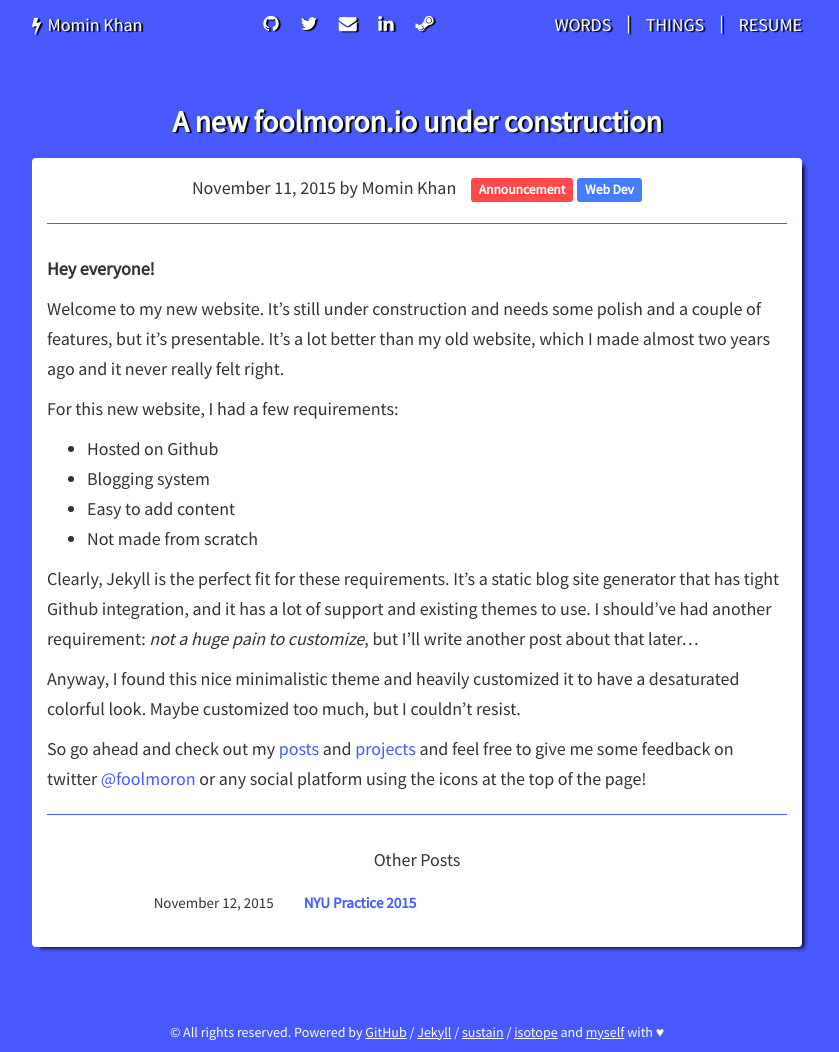
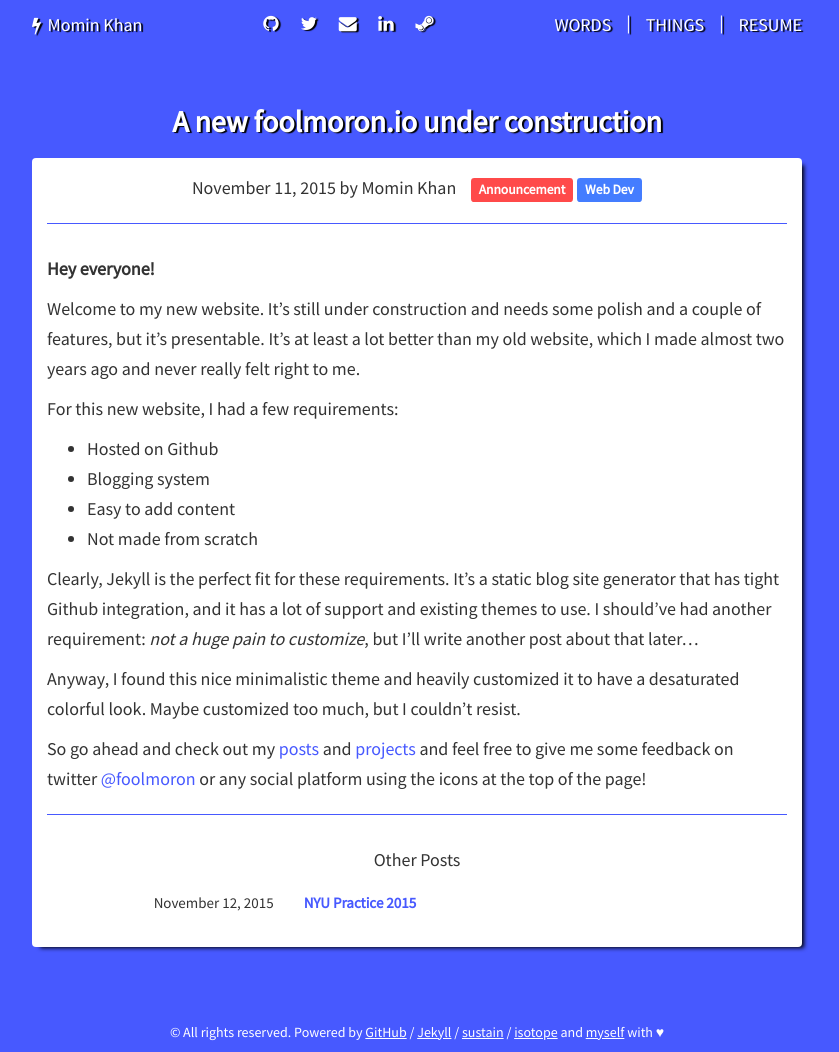
Before and after one commit to foolmoron/foolmoron.github.io, a Jekyll site: the page built from _posts/2015-11-11-new-site.md, in a window 1280 px wide. Shown: the whole page, without its empty margins (223-1062 px from the left). Built offline with Jekyll 4.4.1, drawn with Linux system fonts in a browser that asks for light colours; nearby versions of some CDN libraries; Markdown is read by kramdown in place of the engine named in the settings.

Commit message:
Update 2015-11-11-new-site.md

```diff
--- a/_posts/2015-11-11-new-site.md
+++ b/_posts/2015-11-11-new-site.md
@@ -9,7 +9,7 @@ tags:
 
 **Hey everyone!**
 
-Welcome to my new website. It's still under construction and needs some polish and a couple of features, but it's presentable. It's a lot better than my old website, which I made almost two years ago and it never really felt right.
+Welcome to my new website. It's still under construction and needs some polish and a couple of features, but it's presentable. It's at least a lot better than my old website, which I made almost two years ago and never really felt right to me.
 
 For this new website, I had a few requirements:
 
```
